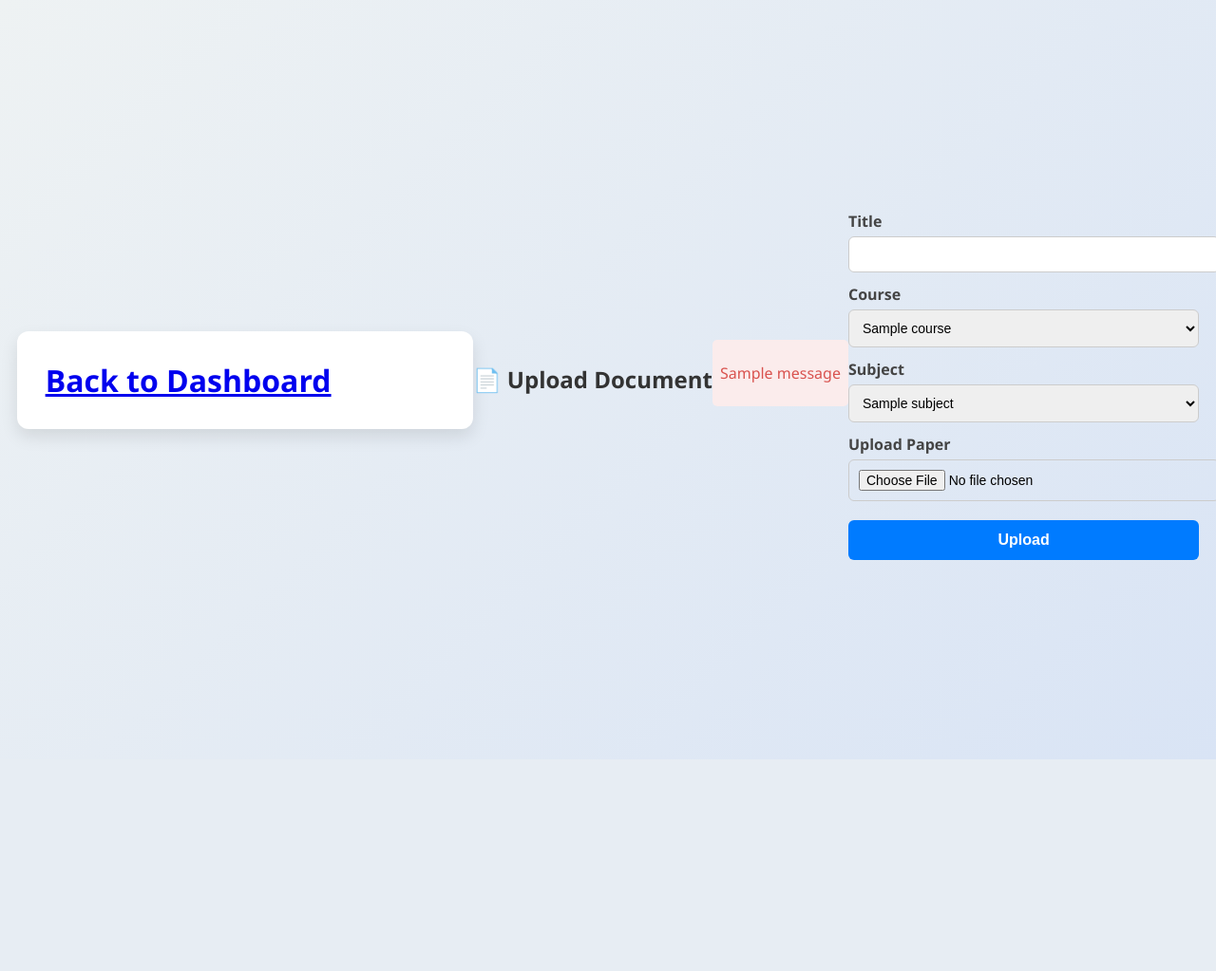
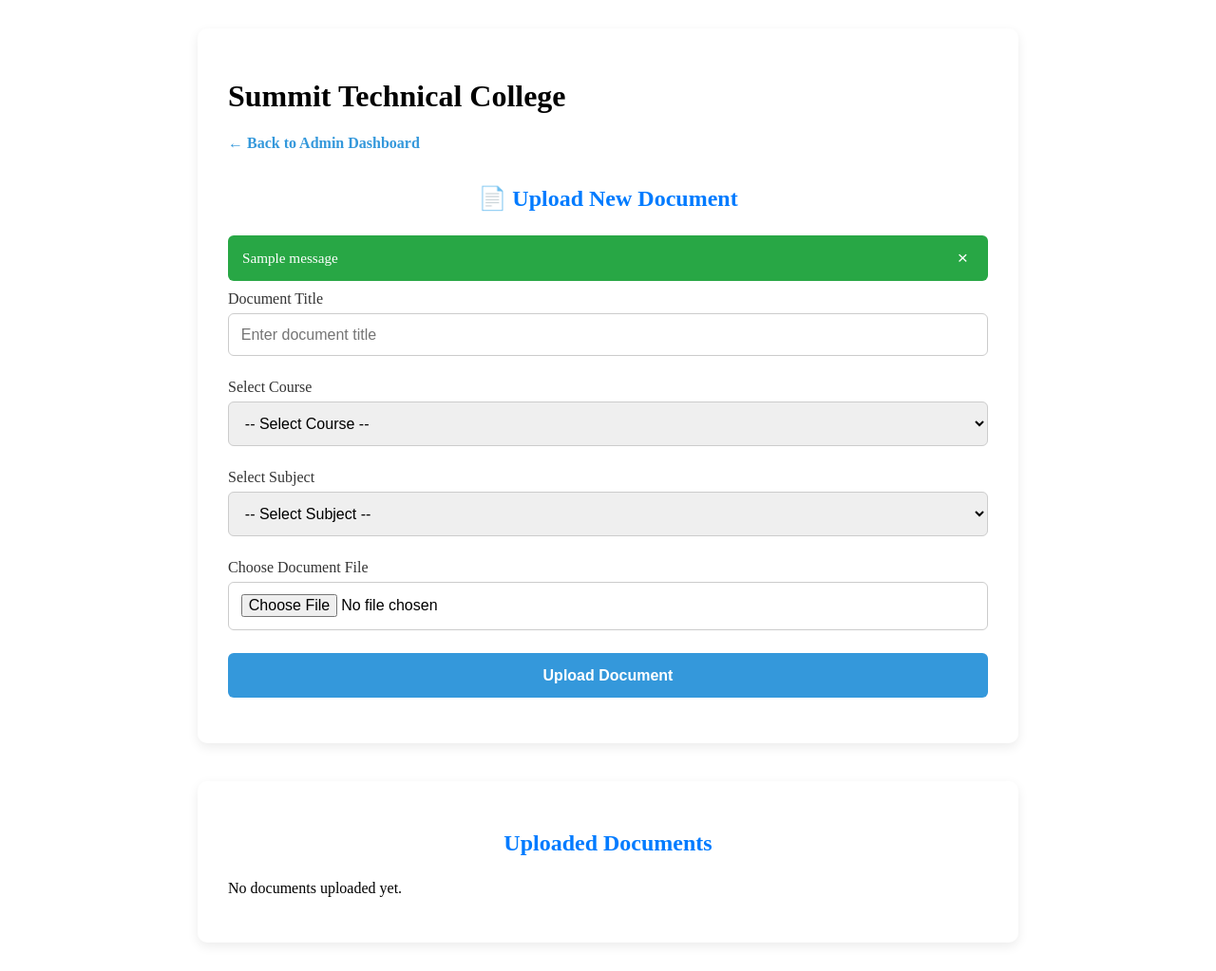
Before and after one commit to sakwasilas/summit, a Flask app: page /admin/upload_document in a window 1280 px wide. Shown: the whole page at 95% size. Before the commit the page ends 800 px from the top, so only its background shows below. Run offline with Flask 3, Linux system fonts and the light colour scheme; tables that the repository leaves empty hold one stand-in row (values such as "Sample post"); one stand-in notice (Sample message) is shown.

Commit message:
python flask

```diff
--- a/connections.py
+++ b/connections.py
@@ -1,16 +1,29 @@
+
+# from sqlalchemy import create_engine
+# from sqlalchemy.orm import sessionmaker, scoped_session, declarative_base
+
+# # ✅ Correct MySQL path format
+# DATABASE_URL = "mysql+mysqldb://root:2480@localhost:3306/summit_db"
+
+# engine = create_engine(DATABASE_URL, pool_pre_ping=True)
+
+# Session = scoped_session(sessionmaker(bind=engine))
+# SessionLocal = Session
+
+# Base = declarative_base()
 
 from sqlalchemy import create_engine
 from sqlalchemy.orm import sessionmaker, scoped_session, declarative_base
 
+# Database URL
+DATABASE_URL = "postgresql://summit_lxsj_user:AwgCE7QG9BGI8UYzT6rNsThjUNDp0fAt@dpg-d2tc8cre5dus73dmuqpg-a.oregon-postgres.render.com:5432/summit_lxsj?sslmode=require"
 
-DATABASE_URL = "postgresql://summit_347t_user:ZWXX4Du4KK7KfPlhpyTw2O2SMg4cz2l1@dpg-d2okroq4d50c73a2bghg-a.oregon-postgres.render.com:5432/summit_347t?sslmode=require"
-
-
+# Engine
 engine = create_engine(DATABASE_URL)
 
-
+# Session
 Session = scoped_session(sessionmaker(bind=engine))
 SessionLocal = Session
 
-
+# Base
 Base = declarative_base()
--- a/templates/admin/upload_document.html
+++ b/templates/admin/upload_document.html
@@ -1,136 +1,241 @@
-<!DOCTYPE html>
-<html lang="en">
-<head>
-    <meta charset="UTF-8">
-    <title>Upload Document</title>
-    <style>
-        body {
-            font-family: "Segoe UI", Tahoma, Geneva, Verdana, sans-serif;
-            background: linear-gradient(135deg, #eef2f3, #d9e4f5);
-            margin: 0;
-            padding: 0;
-            display: flex;
-            justify-content: center;
-            align-items: center;
-            min-height: 100vh;
-        }
+{% block content %}
+<div class="form-container">
+  <h1>Summit Technical College</h1>
+  <a href="{{ url_for('admin_dashboard') }}" class="back-link">← Back to Admin Dashboard</a>
 
-        .container {
-            background: #fff;
-            width: 420px;
-            padding: 30px;
-            border-radius: 12px;
-            box-shadow: 0 8px 18px rgba(0,0,0,0.1);
-            text-align: left;
-            animation: fadeIn 0.5s ease-in-out;
-        }
+  <h2>📄 Upload New Document</h2>
 
-        h2 {
-            text-align: center;
-            margin-bottom: 20px;
-            color: #333;
-        }
-
-        label {
-            display: block;
-            font-weight: 600;
-            margin-top: 12px;
-            margin-bottom: 5px;
-            color: #444;
-        }
-
-        input[type="text"],
-        select,
-        input[type="file"] {
-            width: 100%;
-            padding: 10px;
-            border: 1px solid #ccc;
-            border-radius: 6px;
-            outline: none;
-            font-size: 14px;
-            transition: border-color 0.3s;
-        }
-
-        input:focus,
-        select:focus,
-        input[type="file"]:focus {
-            border-color: #007bff;
-        }
-
-        button {
-            width: 100%;
-            margin-top: 20px;
-            padding: 12px;
-            background: #007bff;
-            color: white;
-            font-size: 16px;
-            font-weight: 600;
-            border: none;
-            border-radius: 6px;
-            cursor: pointer;
-            transition: background 0.3s, transform 0.2s;
-        }
-
-        button:hover {
-            background: #0056b3;
-            transform: translateY(-2px);
-        }
-
-        .flash {
-            text-align: center;
-            color: #d9534f;
-            font-weight: 500;
-            margin-bottom: 15px;
-            background: #fbecec;
-            padding: 8px;
-            border-radius: 5px;
-        }
-
-        @keyframes fadeIn {
-            from { opacity: 0; transform: translateY(-10px); }
-            to { opacity: 1; transform: translateY(0); }
-        }
-    </style>
-</head>
-<body>
-    <h1
-    <div class="container">
-        <a href="{{ url_for('admin_dashboard') }}">Back to Dashboard</a>
-        <h2>📄 Upload Document</h2>
-
-        {% with messages = get_flashed_messages() %}
+  {% with messages = get_flashed_messages(with_categories=true) %}
     {% if messages %}
-                <div class="flash">
-                    {% for msg in messages %}
-                        <p>{{ msg }}</p>
+      <div class="flash-messages">
+        {% for category, message in messages %}
+          <div class="alert alert-{{ category }}">
+            {{ message }}
+            <button type="button" class="close-btn" onclick="this.parentElement.style.display='none'">×</button>
+          </div>
         {% endfor %}
       </div>
     {% endif %}
   {% endwith %}
 
+  <!-- Upload Form -->
   <form method="POST" enctype="multipart/form-data">
-            <label for="title">Title</label>
-            <input type="text" name="title" required>
+    <div class="form-group">
+      <label for="title">Document Title</label>
+      <input type="text" name="title" id="title" placeholder="Enter document title" required>
+    </div>
 
-            <label for="course">Course</label>
-            <select name="course">
+    <div class="form-group">
+      <label for="course">Select Course</label>
+      <select name="course" id="course" required>
+        <option value="">-- Select Course --</option>
         {% for course in courses %}
           <option value="{{ course.id }}">{{ course.name }}</option>
         {% endfor %}
       </select>
+    </div>
 
-            <label for="subject">Subject</label>
-            <select name="subject">
+    <div class="form-group">
+      <label for="subject">Select Subject</label>
+      <select name="subject" id="subject" required>
+        <option value="">-- Select Subject --</option>
         {% for subject in subjects %}
           <option value="{{ subject.id }}">{{ subject.name }}</option>
         {% endfor %}
       </select>
+    </div>
 
-            <label for="document">Upload Paper</label>
-            <input type="file" name="document" required>
+    <div class="form-group">
+      <label for="document">Choose Document File</label>
+      <input type="file" name="document" id="document" accept=".pdf,.doc,.docx,.txt" required>
+    </div>
 
-            <button type="submit">Upload</button>
+    <button type="submit" class="submit-btn">Upload Document</button>
   </form>
 </div>
-</body>
-</html>
+
+<!-- Uploaded Documents Table -->
+<div class="form-container" style="margin-top: 40px;">
+  <h2>Uploaded Documents</h2>
+  {% if documents %}
+    <table class="videos-table">
+      <thead>
+        <tr>
+          <th>Title</th>
+          <th>Course</th>
+          <th>Subject</th>
+          <th>Status</th>
+          <th>Actions</th>
+        </tr>
+      </thead>
+      <tbody>
+        {% for doc in documents %}
+        <tr>
+          <td>{{ doc.title }}</td>
+          <td>{{ doc.course.name }}</td>
+          <td>{{ doc.subject.name }}</td>
+          <td>{{ "Active" if doc.is_active else "Inactive" }}</td>
+          <td>
+            <form method="POST" action="{{ url_for('delete_document', doc_id=doc.id) }}" style="display:inline;">
+              <button type="submit" class="delete-btn">Delete</button>
+            </form>
+          </td>
+        </tr>
+        {% endfor %}
+      </tbody>
+    </table>
+  {% else %}
+    <p>No documents uploaded yet.</p>
+  {% endif %}
+</div>
+
+<style>
+  /* Form Container */
+  .form-container {
+    background-color: #fff;
+    padding: 2rem;
+    max-width: 800px;
+    margin: 30px auto;
+    border-radius: 10px;
+    box-shadow: 0 4px 12px rgba(0,0,0,0.08);
+  }
+
+  .back-link {
+    display: inline-block;
+    margin-bottom: 15px;
+    text-decoration: none;
+    color: #3498db;
+    font-weight: bold;
+  }
+
+  .back-link:hover {
+    text-decoration: underline;
+  }
+
+  h2 {
+    text-align: center;
+    color: #007bff;
+    margin-bottom: 25px;
+  }
+
+  .flash-messages .alert {
+    padding: 12px 15px;
+    margin-bottom: 10px;
+    border-radius: 6px;
+    display: flex;
+    justify-content: space-between;
+    align-items: center;
+    font-size: 0.95rem;
+  }
+
+  .alert-success {
+    background-color: #28a745;
+    color: white;
+  }
+
+  .alert-error {
+    background-color: #dc3545;
+    color: white;
+  }
+
+  .close-btn {
+    background: transparent;
+    border: none;
+    color: white;
+    font-size: 1.2rem;
+    cursor: pointer;
+  }
+
+  .form-group {
+    margin-bottom: 1.5rem;
+  }
+
+  label {
+    display: block;
+    margin-bottom: 6px;
+    font-weight: 500;
+    color: #333;
+  }
+
+  input[type="text"],
+  input[type="file"],
+  select {
+    width: 100%;
+    padding: 0.8rem;
+    font-size: 1rem;
+    border: 1px solid #ccc;
+    border-radius: 6px;
+    transition: border 0.3s;
+  }
+
+  input[type="text"]:focus,
+  input[type="file"]:focus,
+  select:focus {
+    border-color: #3498db;
+    outline: none;
+  }
+
+  .submit-btn {
+    background-color: #3498db;
+    color: #fff;
+    padding: 0.9rem;
+    font-size: 1rem;
+    font-weight: bold;
+    border: none;
+    border-radius: 6px;
+    width: 100%;
+    cursor: pointer;
+    transition: background 0.3s;
+  }
+
+  .submit-btn:hover {
+    background-color: #2980b9;
+  }
+
+  /* Uploaded Documents Table */
+  .videos-table {
+    width: 100%;
+    border-collapse: collapse;
+    margin-top: 15px;
+  }
+
+  .videos-table th,
+  .videos-table td {
+    padding: 12px 10px;
+    border: 1px solid #ccc;
+    text-align: left;
+  }
+
+  .videos-table th {
+    background-color: #3498db;
+    color: white;
+  }
+
+  .delete-btn {
+    background-color: #dc3545;
+    color: white;
+    padding: 6px 12px;
+    border: none;
+    border-radius: 4px;
+    cursor: pointer;
+    font-weight: bold;
+    transition: background 0.3s;
+  }
+
+  .delete-btn:hover {
+    background-color: #c0392b;
+  }
+
+  @media (max-width: 600px) {
+    .form-container {
+      padding: 1.5rem;
+      margin: 15px;
+    }
+    .videos-table th,
+    .videos-table td {
+      font-size: 0.9rem;
+      padding: 8px;
+    }
+  }
+</style>
+{% endblock %}
```
Also changed, not shown: 1 other file. Lines whose indentation alone changed are shown as unchanged.
